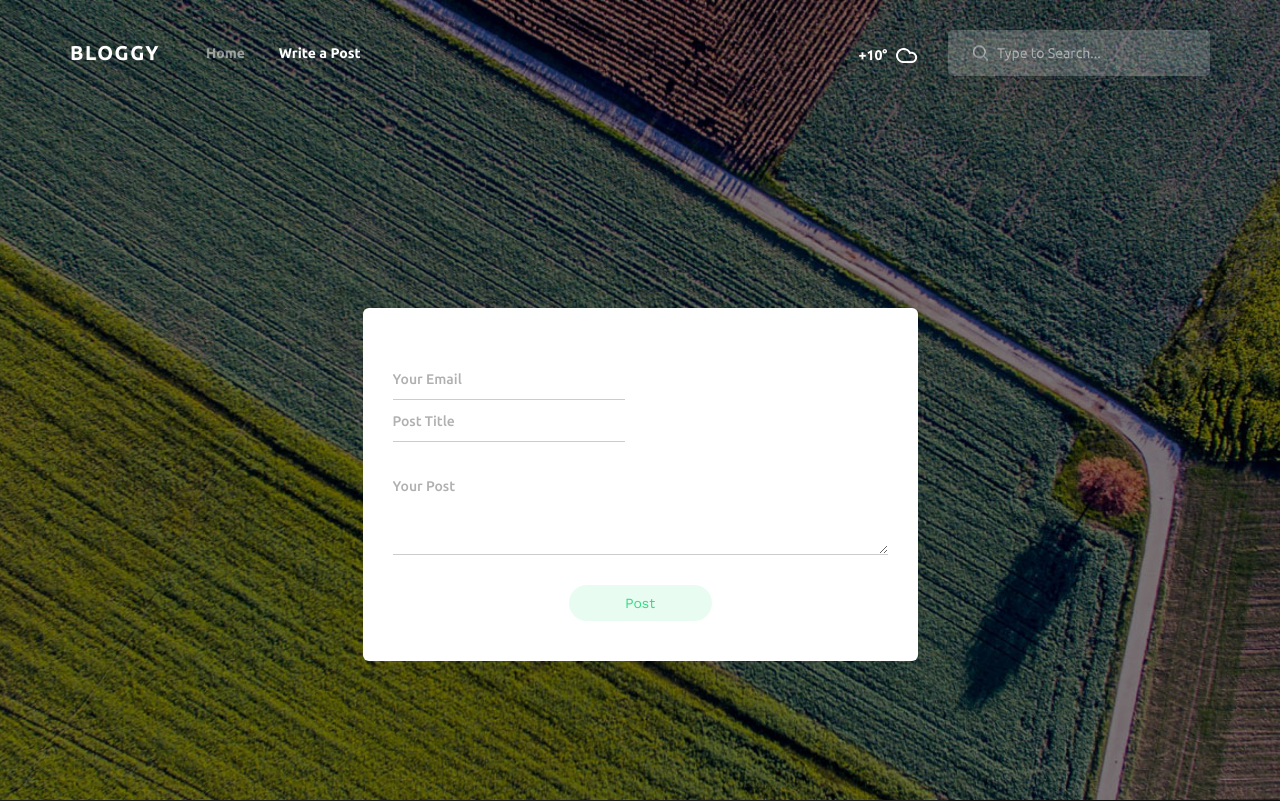
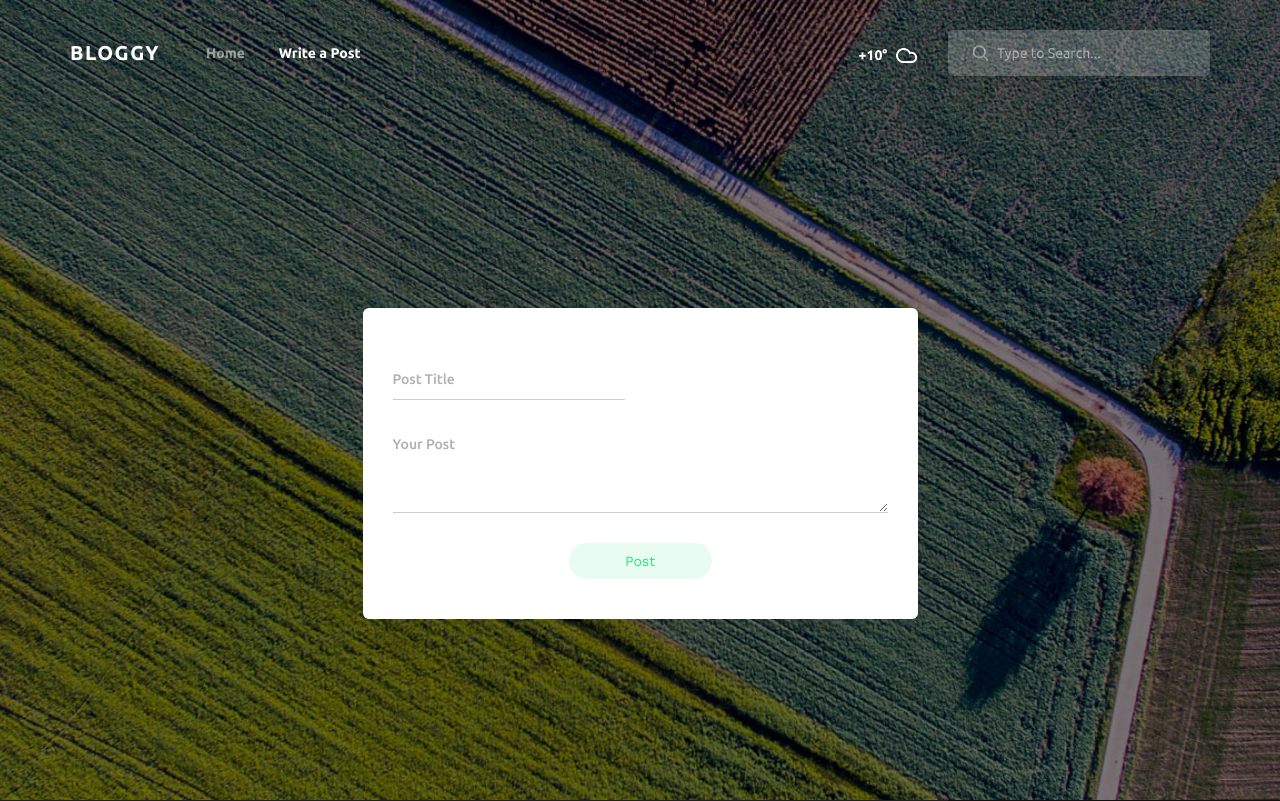
Before and after one commit to otilor/Bloggy, a PHP site: page /submit-post.php in a window 1280 px wide. Shown: the top 801 px of the page. Run offline with PHP 8.4, Linux system fonts and the light colour scheme.

```diff
--- a/submit-post.php
+++ b/submit-post.php
@@ -39,9 +39,7 @@
 			$email = mysqli_real_escape_string($conn, $_POST["email"]);
 			$post_title = mysqli_real_escape_string($conn, $_POST["post_title"]);
 			$post_content = mysqli_real_escape_string($conn, $_POST["post_content"]);
-
-
-			$sql = "INSERT INTO post(email, post_title, post_content) VALUES('$email','$post_title', '$post_content')";
+			$sql = "INSERT INTO post(post_title, post_content) VALUES($post_title', '$post_content')";
 
 			if(mysqli_query($conn, $sql)){
 				header("Location: index.php");
@@ -106,8 +104,7 @@
 
 								<form action="submit-post.php" method = "post">
 									<!--<input type="text" class="contact_input contact_input_name" placeholder="Your Name" required="required">-->
-									<input type="text" class="contact_input contact_input_email" placeholder="Your Email" name = "email">
-									<div class="red-text"><?php echo $errors["email"];?></div>
+
 
 									<input type="text" class="contact_input contact_input_email" placeholder="Post Title" name = "post_title">
 									<div class="red-text"><?php echo $errors["post_title"];?></div>
```
Also changed, not shown: similar_post_3.php (+0 -7 lines).
